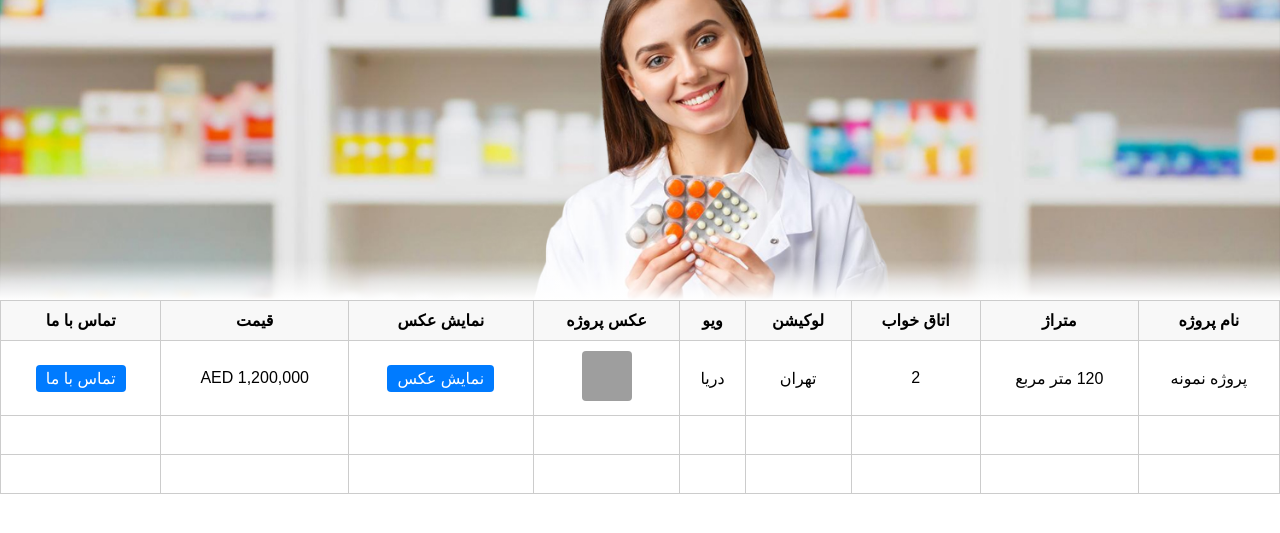
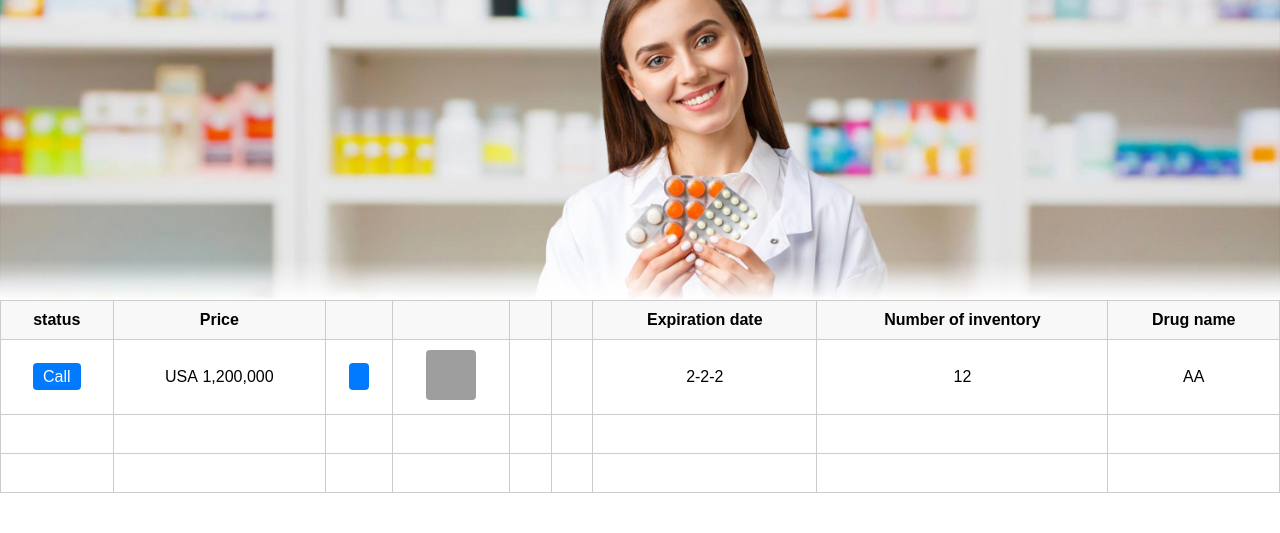
Before and after one commit to hrdavar/pharmacy, a PHP site: page / in a window 1280 px wide. Shown: the top 533 px of the page. Run offline with PHP 8.4, Linux system fonts and the light colour scheme; grey boxes are pictures that could not be loaded.

Commit message:
Update index.php

```diff
--- a/index.php
+++ b/index.php
@@ -64,35 +64,34 @@
 </head>
 <body>
 
-<div class="large-image"></div> <!-- عکس بزرگ مستطیلی -->
+<div class="large-image"></div>
 
 <table>
     <tr>
-        <th>نام پروژه</th>
-        <th>متراژ</th>
-        <th>اتاق خواب</th>
-        <th>لوکیشن</th>
-        <th>ویو</th>
-        <th>عکس پروژه</th>
-        <th>نمایش عکس</th>
-        <th>قیمت</th>
-        <th>تماس با ما</th>
+        <th>Drug name</th>
+        <th>Number of inventory</th>
+        <th>Expiration date</th>
+        <th></th>
+        <th></th>
+        <th></th>
+        <th></th>
+        <th>Price</th>
+        <th>status</th>
     </tr>
 
-    <!-- یک ردیف نمونه -->
     <tr>
-        <td>پروژه نمونه</td>
-        <td>120 متر مربع</td>
-        <td>2</td>
-        <td>تهران</td>
-        <td>دریا</td>
-        <td><img src="small-image.jpg" alt="پروژه" class="small-image"></td>
-        <td><a href="#" class="btn-link">نمایش عکس</a></td>
-        <td>1,200,000 <span style="font-family: Arial;">AED</span></td>
-        <td><a href="tel:+971123456789" class="btn-link">تماس با ما</a></td>
+        <td>AA</td>
+        <td>12</td>
+        <td>2-2-2</td>
+        <td></td>
+        <td></td>
+        <td><img src="small-image.jpg" alt="Small IMAGE" class="small-image"></td>
+        <td><a href="#" class="btn-link"></a></td>
+        <td>1,200,000 <span style="font-family: Arial;">USA</span></td>
+        <td><a href="tel:+971123456789" class="btn-link">Call</a></td>
     </tr>
 
-    <!-- ردیف‌های خالی زیر جدول -->
+
     <tr><td>&nbsp;</td><td>&nbsp;</td><td>&nbsp;</td><td>&nbsp;</td><td>&nbsp;</td><td>&nbsp;</td><td>&nbsp;</td><td>&nbsp;</td><td>&nbsp;</td></tr>
     <tr><td>&nbsp;</td><td>&nbsp;</td><td>&nbsp;</td><td>&nbsp;</td><td>&nbsp;</td><td>&nbsp;</td><td>&nbsp;</td><td>&nbsp;</td><td>&nbsp;</td></tr>
 </table>
```
